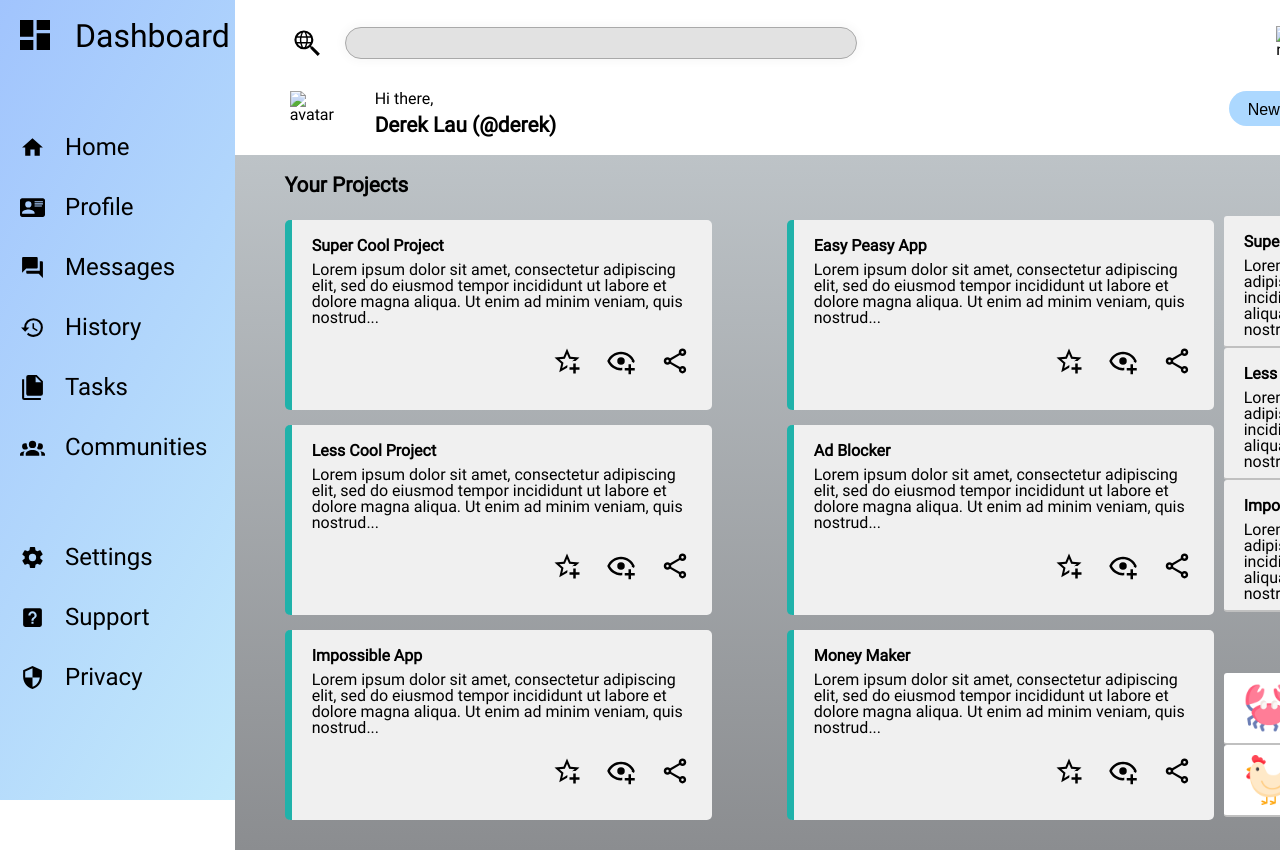
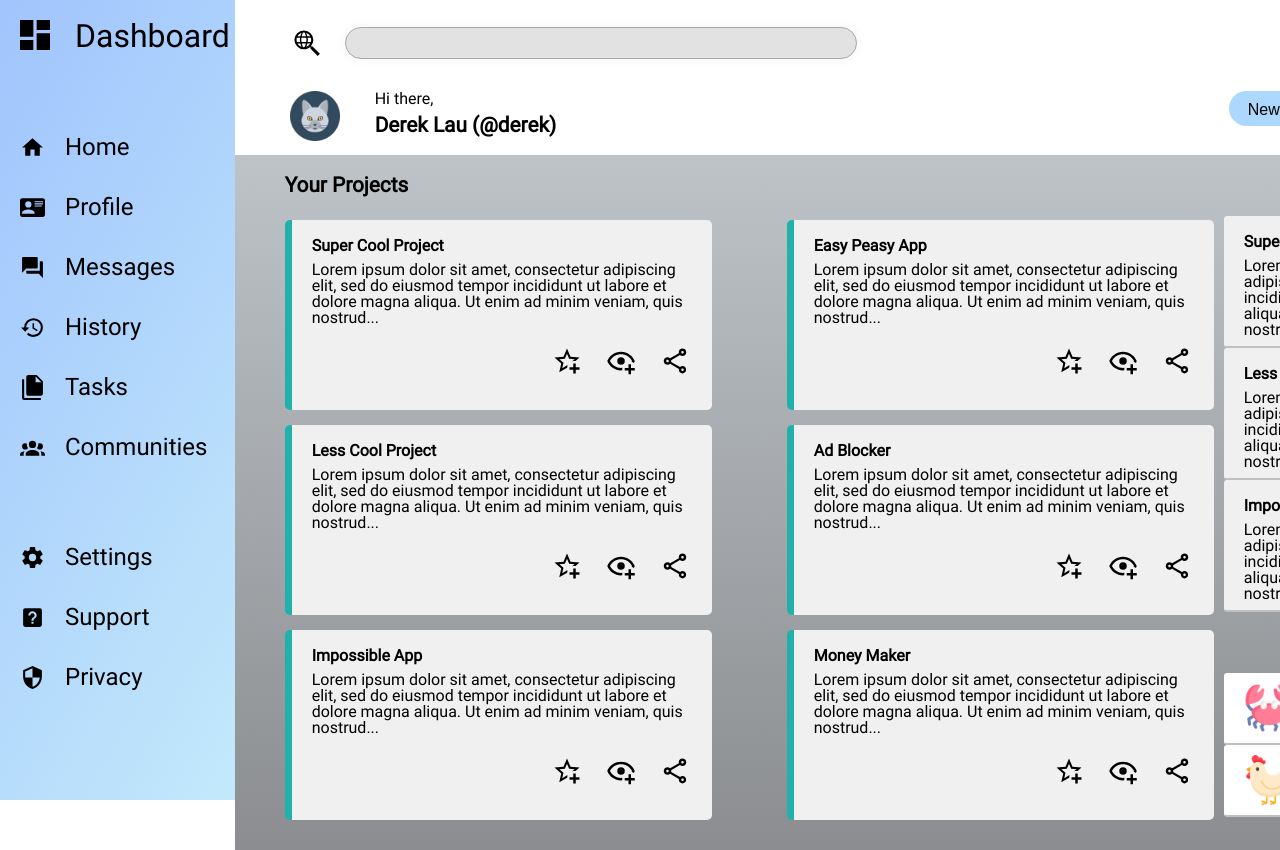
Before and after one commit to DWYLau/admin-dashboard, a plain HTML site: page index.html in a window 1280 px wide. Shown: the top 850 px of the page. Drawn offline with Linux system fonts and the light colour scheme; the site is published under a folder, as on GitHub Pages, so addresses that start at the root find nothing.

Commit message:
Fix image reference paths

```diff
--- a/index.html
+++ b/index.html
@@ -69,13 +69,13 @@
       </div>
 
       <div class="profile">
-        <img class="icon" src="/icons/bell.svg" alt="notifications">
-        <img class="avatar" src="/icons/cat.png" alt="avatar">
+        <img class="icon" src="icons/bell.svg" alt="notifications">
+        <img class="avatar" src="icons/cat.png" alt="avatar">
         <a href="#">Derek Lau</a>
       </div>
 
       <div class="welcome-section">
-        <img class="avatar" src="/icons/cat.png" alt="avatar">
+        <img class="avatar" src="icons/cat.png" alt="avatar">
         <div class="message">
             <p>Hi there,</p>
             <h1>Derek Lau (@derek)</h1>
```
